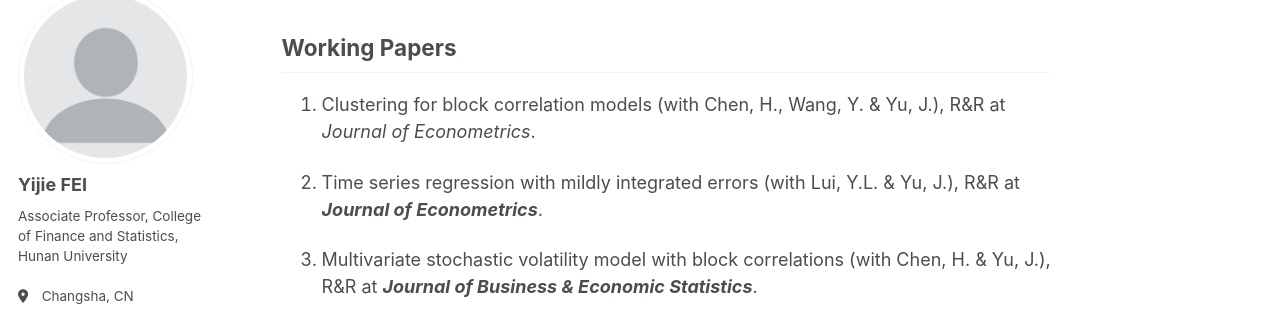
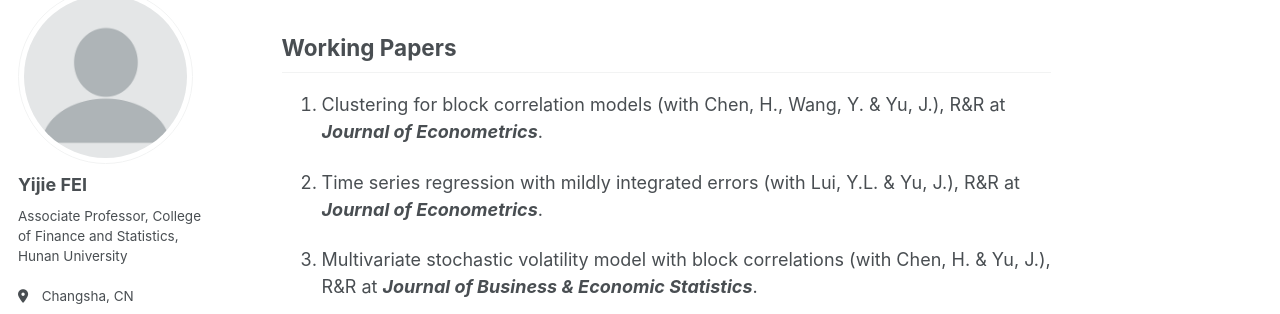
Before and after one commit to yijiefei/yijiefei.github.io, a Jekyll site: the page built from _pages/research.md, in a window 1280 px wide. Shown: the part 112-426 px from the top of the page. Built offline with Jekyll 4.4.1, drawn with Linux system fonts in a browser that asks for light colours; a style sheet for code colours, icons or effects is not loaded.

```diff
--- a/_pages/research.md
+++ b/_pages/research.md
@@ -12,7 +12,7 @@ author_profile: true
 </style>
 
 ## Working Papers
-1. Clustering for block correlation models (with Chen, H., Wang, Y. & Yu, J.), R&R at *Journal of Econometrics*.
+1. Clustering for block correlation models (with Chen, H., Wang, Y. & Yu, J.), R&R at ***Journal of Econometrics***.
 
 2. Time series regression with mildly integrated errors (with Lui, Y.L. & Yu, J.), R&R at ***Journal of Econometrics***.
 
```
